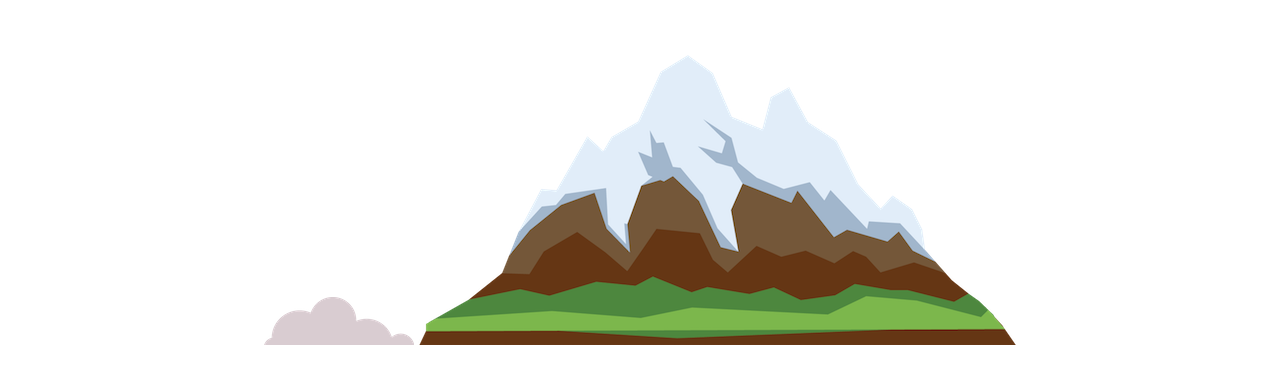
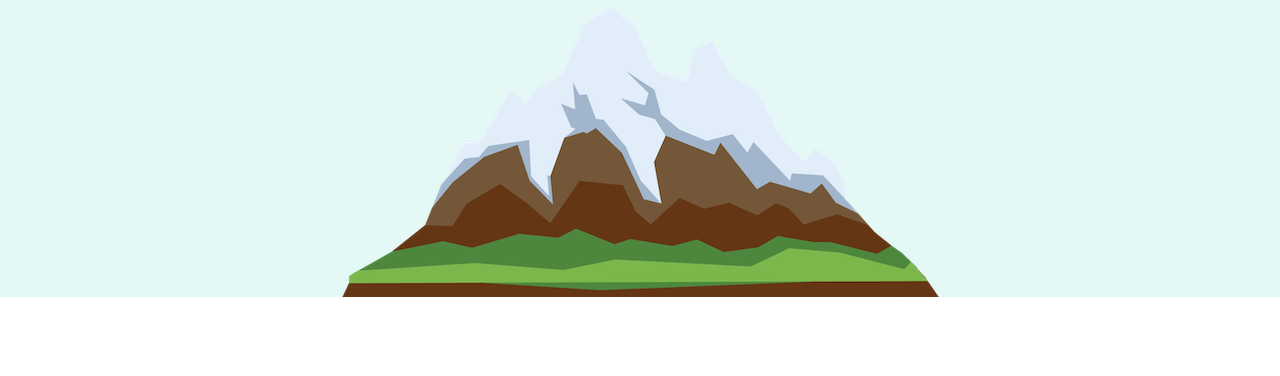
Before and after one commit to Sanskar-28/PORTFOLIO, a plain HTML site: page index.html in a window 1280 px wide. Shown: the part 298-674 px from the top of the page. Drawn offline with Linux system fonts and the light colour scheme.

Commit message:
added css

```diff
--- a/index.html
+++ b/index.html
@@ -2,7 +2,7 @@
     <head>
         <meta charset="utf-8">
         <title></title>
-        <link rel="stylesheet" href="css/styles.css">
+        <link rel="stylesheet" href="CSS/style0.css">
         <link rel="icon" href="favicon.ico">
         <family=Merriweather|Montserrat|Sacramento" rel="stylesheet">
     </head>
```
